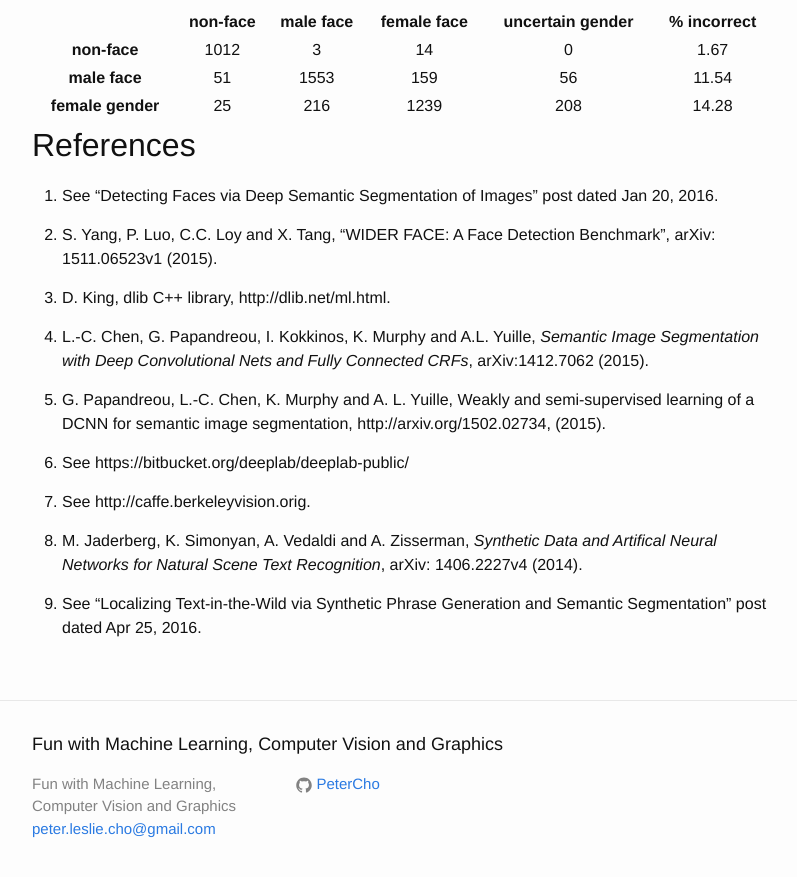
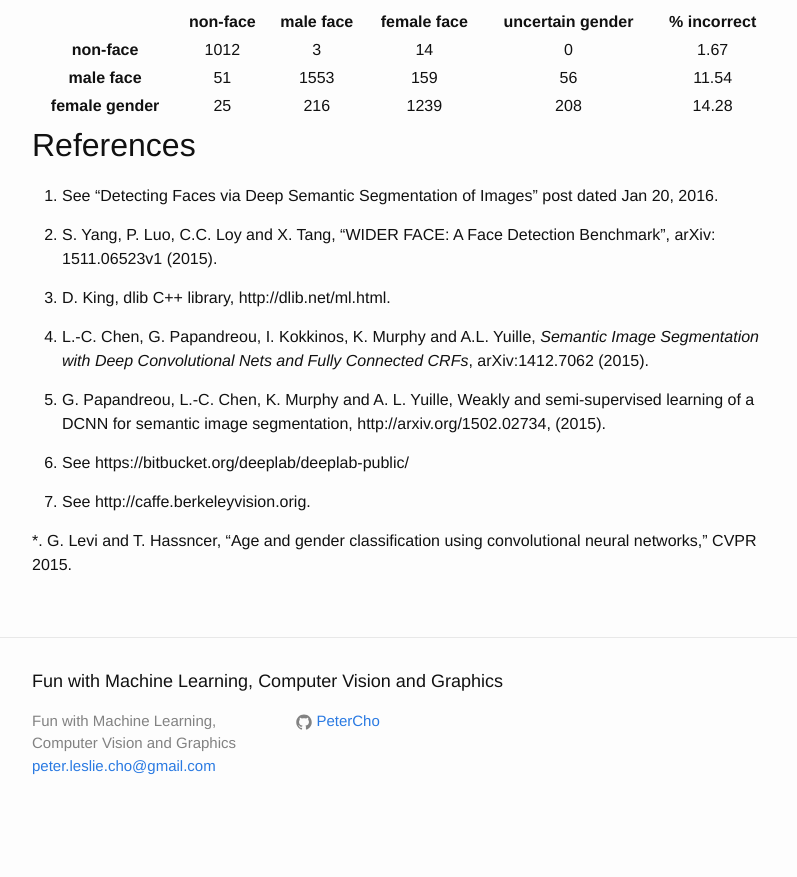
Before and after one commit to PeterCho/blog, a Jekyll site: the page built from _posts/2016-08-09-cvml.markdown, in a window 1280 px wide and 900 px high, scrolled down 5847 px. Shown: the top 877 px of the window, without its empty margins (238-1035 px from the left). Built offline with Jekyll 4.4.1, drawn with Linux system fonts in a browser that asks for light colours; after the commit the page ends 6684 px from its top, so only the background shows below that.

Commit message:
Added AgeGenderEstimation ref

```diff
--- a/_posts/2016-08-09-cvml.markdown
+++ b/_posts/2016-08-09-cvml.markdown
@@ -161,9 +161,5 @@ http://arxiv.org/1502.02734, (2015).
 
 7.  See http://caffe.berkeleyvision.orig.
 
-8.  M. Jaderberg, K. Simonyan, A. Vedaldi and A. Zisserman, *Synthetic Data
-and Artifical Neural Networks for Natural Scene Text Recognition*, arXiv:
-1406.2227v4 (2014).
-
-9.  See "Localizing Text-in-the-Wild via Synthetic Phrase Generation and
-Semantic Segmentation" post dated Apr 25, 2016.
+*.  G. Levi and T. Hassncer, "Age and gender classification using
+convolutional neural networks," CVPR 2015.
```
